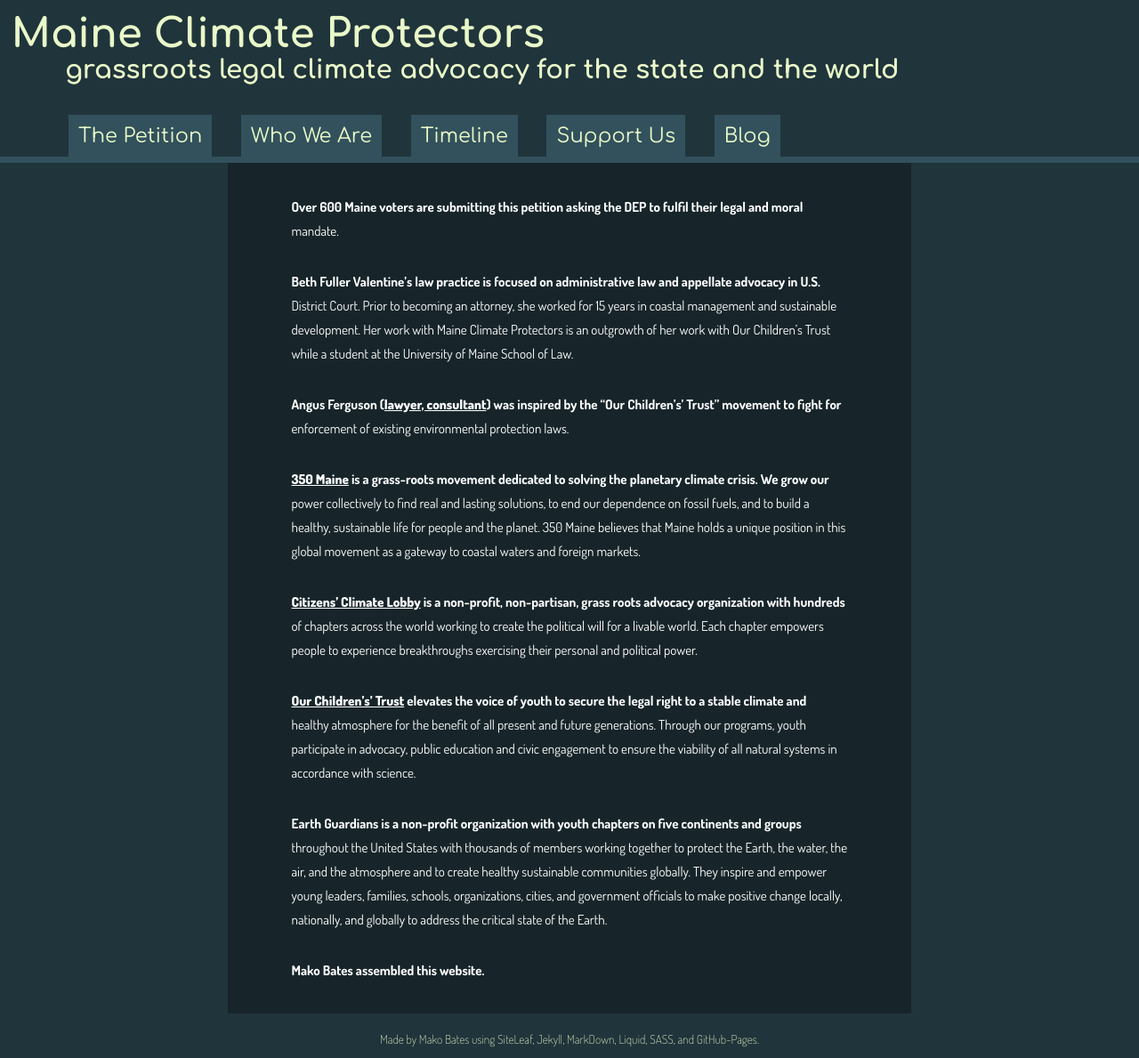
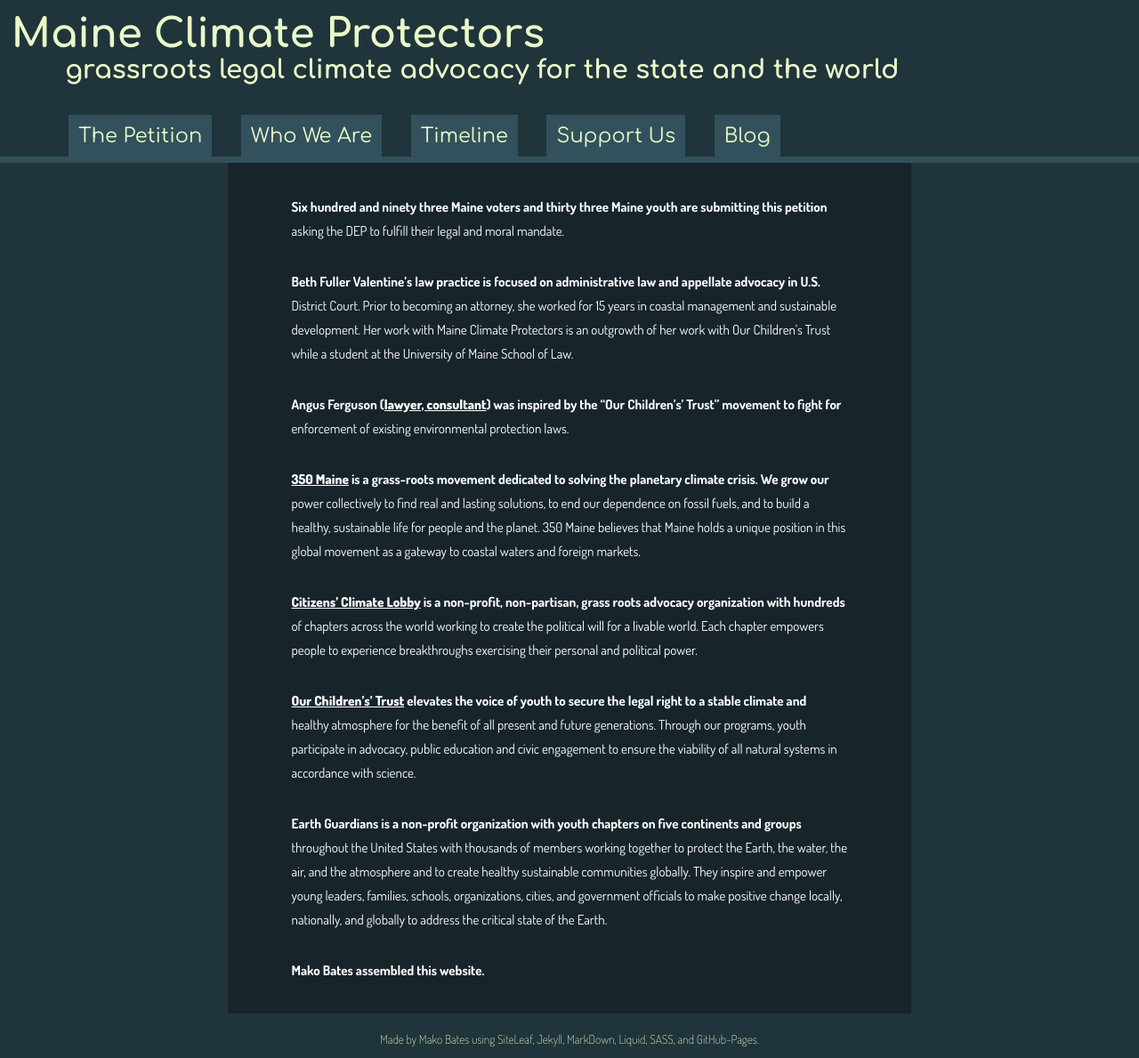
Before and after one commit to ShapeOfMatter/maine-climate-protectors, a Jekyll site: the page built from who.markdown, in a window 1280 px wide. Shown: the whole page at 89% size. Built offline with Jekyll 4.4.1, drawn with Linux system fonts in a browser that asks for light colours.

Commit message:
Updated Who

```diff
--- a/who.markdown
+++ b/who.markdown
@@ -3,7 +3,7 @@
 date: 2017-12-05 07:09:00 -05:00
 ---
 
-Over 600 Maine voters are submitting this petition asking the DEP to fulfil their legal and moral mandate.
+Six hundred and ninety three Maine voters and thirty three Maine youth are submitting this petition asking the DEP to fulfill their legal and moral mandate.
 
 Beth Fuller Valentine's law practice is focused on administrative law and appellate advocacy in U.S. District Court. Prior to becoming an attorney, she worked for 15 years in coastal management and sustainable development. Her work with Maine Climate Protectors is an outgrowth of her work with Our Children's Trust while a student at the University of Maine School of Law.
 
```
